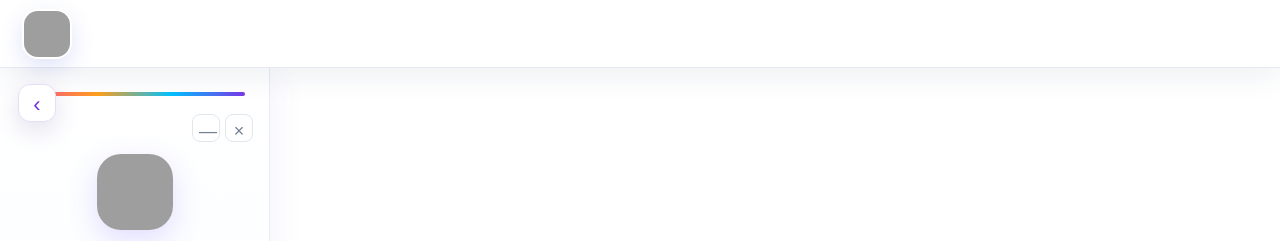
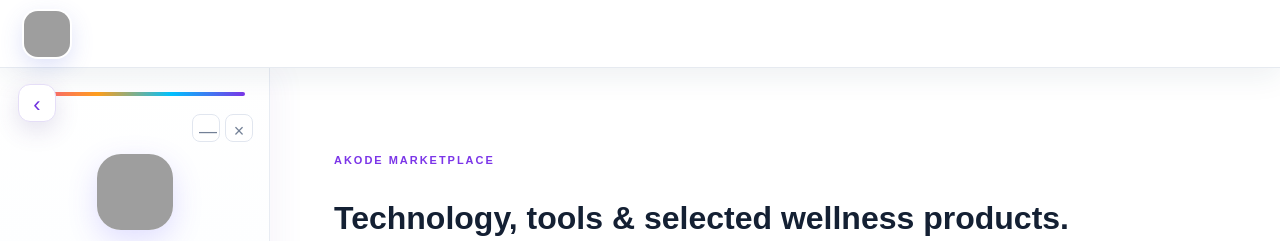
Before and after one commit to Stevebook001/Akode, a Next.js app: page /marketplace in a window 1280 px wide. Before the commit this address had no page. Shown: the top 241 px of the page. Built offline with nearby package versions, Linux system fonts and the light colour scheme; grey boxes are pictures that could not be loaded.

Commit message:
Add Explore hub, marketplace and policy pages

```diff
--- /dev/null
+++ b/app/marketplace/page.tsx
@@ -0,0 +1,4 @@
+import type { Metadata } from "next";
+import MarketplaceClient from "./MarketplaceClient";
+export const metadata: Metadata = { title: "Marketplace | AKODE", description: "Browse technology resources and selected Kedi Healthcare product listings in Nigeria. Confirm current stock, price, authenticity and suitability before ordering.", openGraph: { title: "AKODE Marketplace", description: "Technology resources and selected Kedi product listings. Verify availability and prices before purchase.", url: "https://akode-nine.vercel.app/marketplace", images: [{ url: "https://i.ibb.co/B50Jq1Cj/Chat-GPT-Image-Sep-27-2026-08-04-03-AM.png", width: 1200, height: 630, alt: "AKODE Marketplace" }] }, twitter: { card: "summary_large_image" } };
+export default function Marketplace(){return <main className="page"><p className="eyebrow">AKODE MARKETPLACE</p><h1>Technology, tools & selected wellness products.</h1><p className="lead">Add items to an enquiry cart and send the list to support. This version prepares an order request; it does not take payment or guarantee stock. Kedi prices are indicative listings from public distributor storefronts, not a verified live company price feed.</p><MarketplaceClient/><section className="feature"><h2>Policies & customer information</h2><div className="checklist"><a href="/marketplace/terms">Marketplace terms of service</a><a href="/marketplace/kedi-distributor-policy">Kedi distributor & product presentation policy</a><a href="/marketplace/refund-policy">Refunds, cancellations & returns</a><a href="/marketplace/client-agreement">Client agreement</a><a href="/marketplace/technology-policy">Technology services policy</a><a href="/privacy">Privacy policy</a></div><p>Official guidance: <a href="https://www.kedihealth.com/guidelines-and-rules-on-distributor-activities/" target="_blank" rel="noreferrer">Kedi distributor rules</a> · <a href="https://www.kedihealth.com/home-page/faq/" target="_blank" rel="noreferrer">Kedi FAQ</a> · <a href="https://kediproducts.com/" target="_blank" rel="noreferrer">public product listing used for price reference</a>.</p></section></main>}
```
